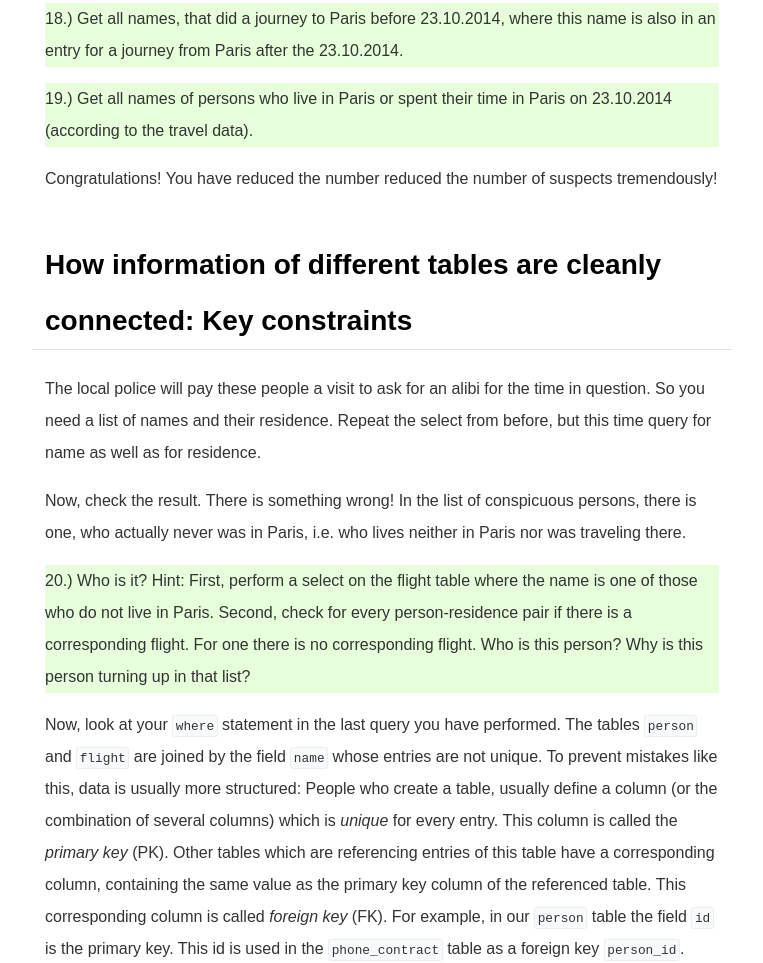
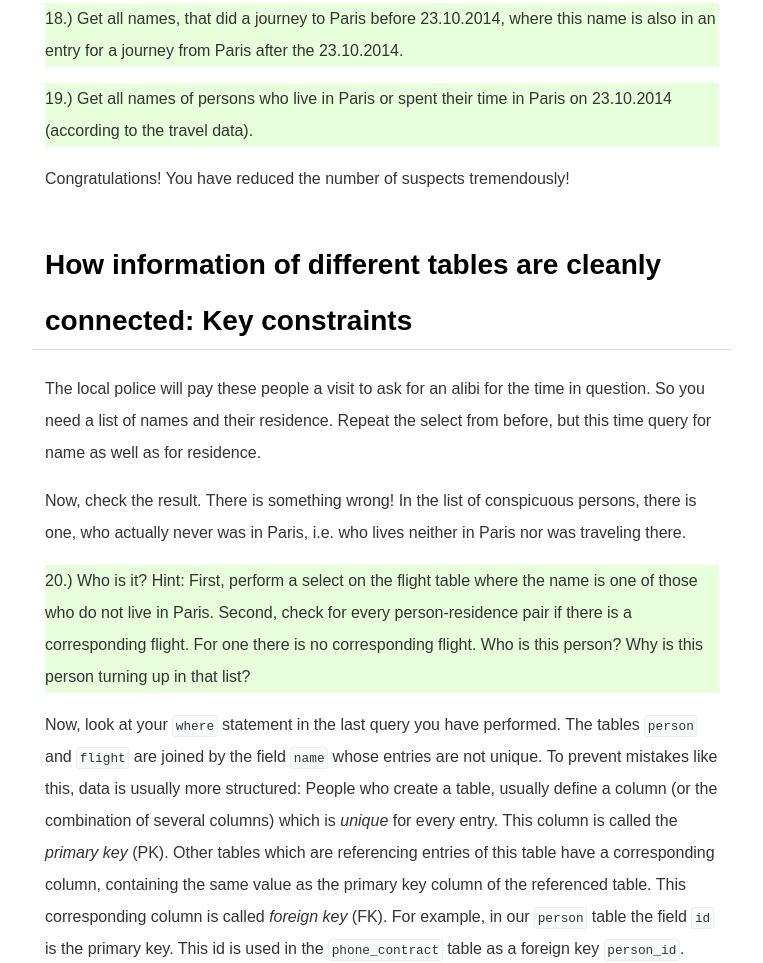
Before and after one commit to OpenTechSchool/sql-tutorial, a plain HTML site: page chapter3.html in a window 1280 px wide. Shown: the part 1754-2717 px from the top of the page, without its empty margins (258-1021 px from the left). Drawn offline with Linux system fonts and the light colour scheme; a web font is replaced by a local one.

Commit message:
typo: doubled words

```diff
--- a/chapter3.html
+++ b/chapter3.html
@@ -37,7 +37,7 @@ Remarks: In other databases (e.g. Oracle, DB2 etc.) this meta information is sto
 <p class=question>17.) Get all names that did a journey from Paris after 23.10.2014.</p>
 <p class=question>18.) Get all names, that did a journey to Paris before 23.10.2014, where this name is also in an entry for a journey from Paris after the 23.10.2014.</p>
 <p class=question>19.) Get all names of persons who live in Paris or spent their time in Paris on 23.10.2014 (according to the travel data).</p>
-<p>Congratulations! You have reduced the number reduced the number of suspects tremendously!</p>
+<p>Congratulations! You have reduced the number of suspects tremendously!</p>
 
 <h2>How information of different tables are cleanly connected: Key constraints</h2>
 <p>The local police will pay these people a visit to ask for an alibi for the time in question. So you need a list of names and their residence. Repeat the select from before, but this time query for name as well as for residence.</p>
```
